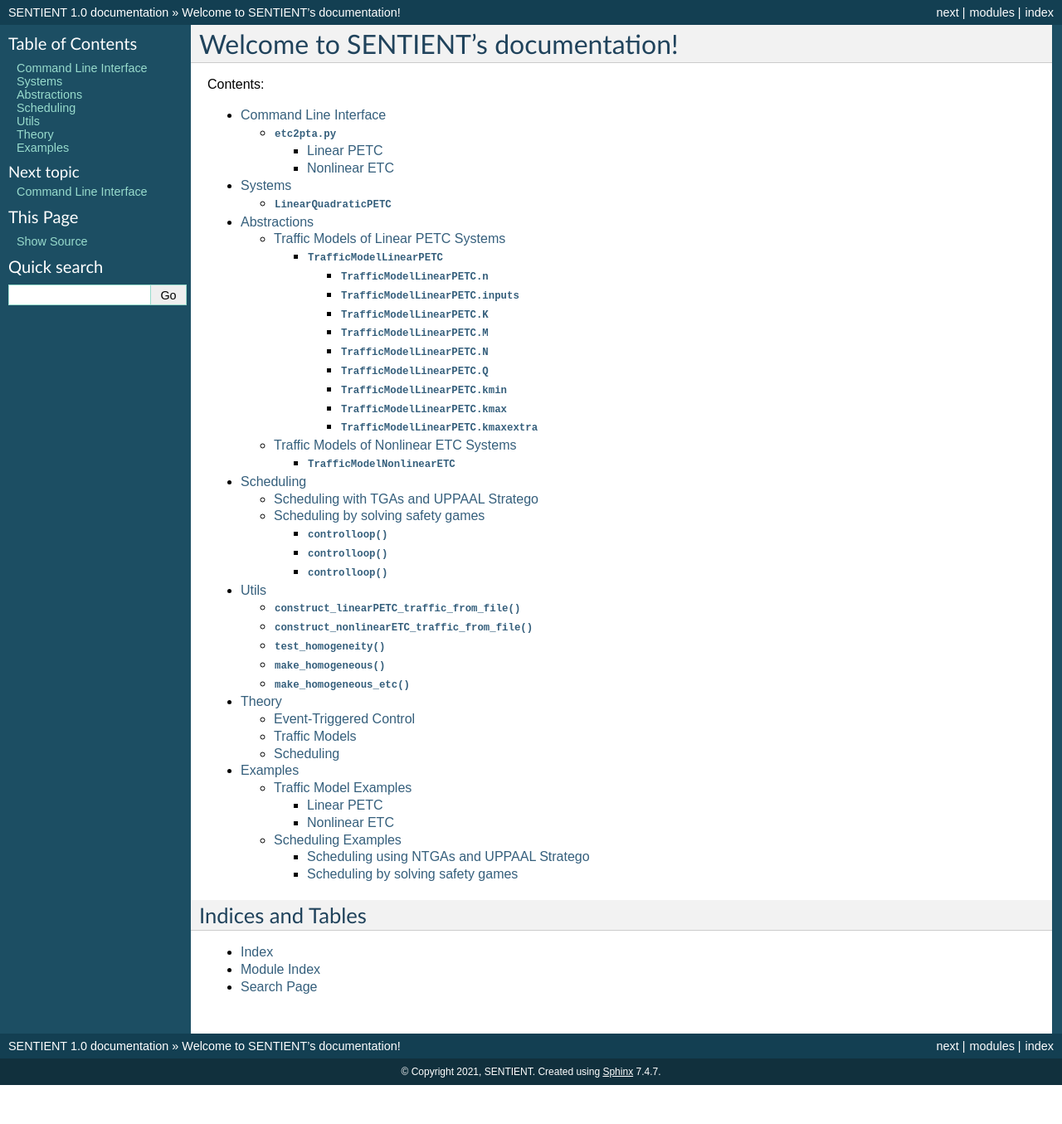
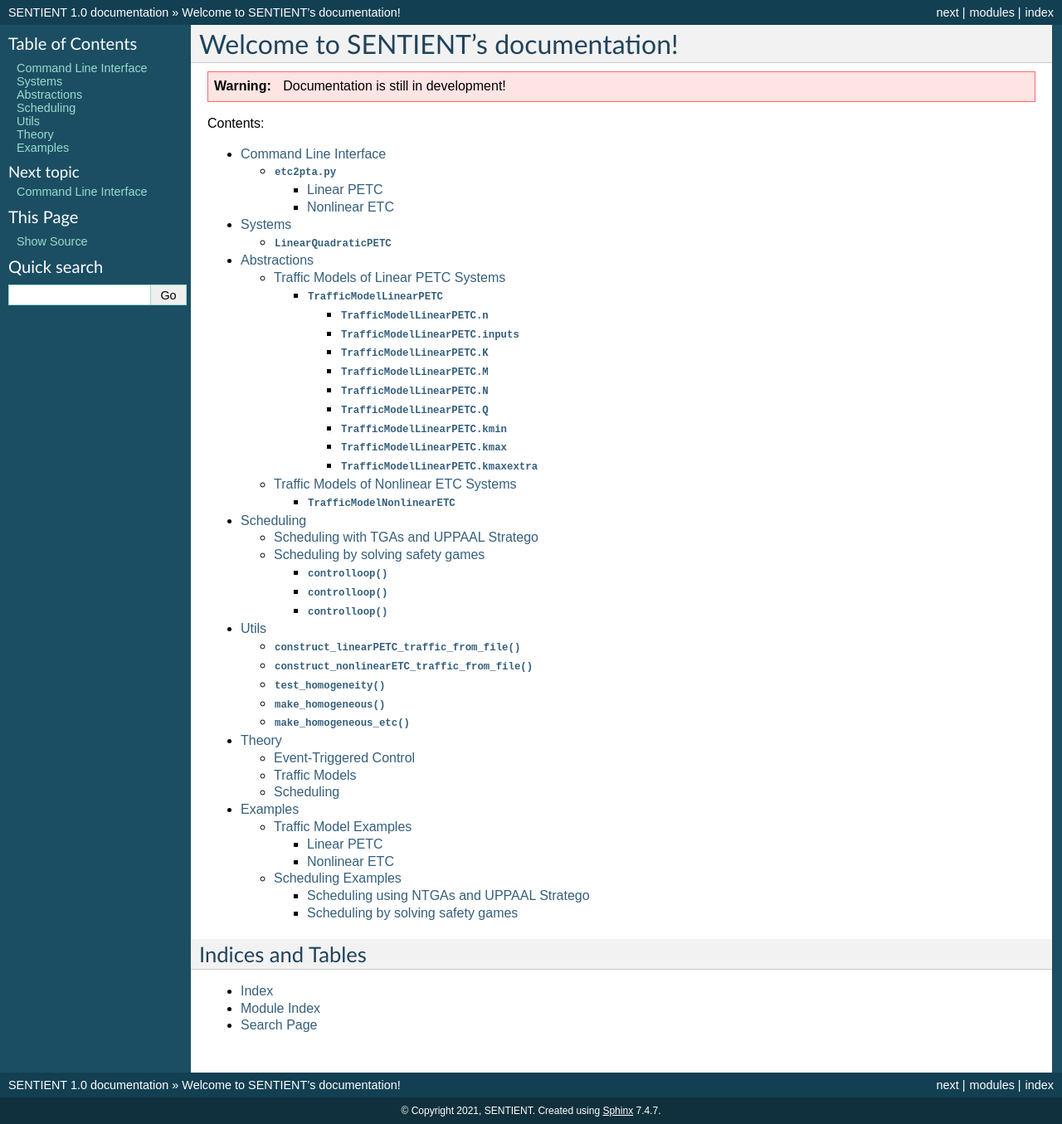
Before and after one commit to sync-lab/ETCetera, a Sphinx documentation site: the page built from docs/source/index.rst, in a window 1280 px wide. Shown: the whole page at 83% size. Built offline with Sphinx 7.4.7, drawn with Linux system fonts in a browser that asks for light colours; before the commit the page ends 1308 px from its top, so only the background shows below that.

Commit message:
Add warning

```diff
--- a/docs/source/index.rst
+++ b/docs/source/index.rst
@@ -5,6 +5,10 @@
 
 Welcome to SENTIENT's documentation!
 ====================================
+
+.. warning::
+
+   Documentation is still in development!
 
 Contents:
 
```
